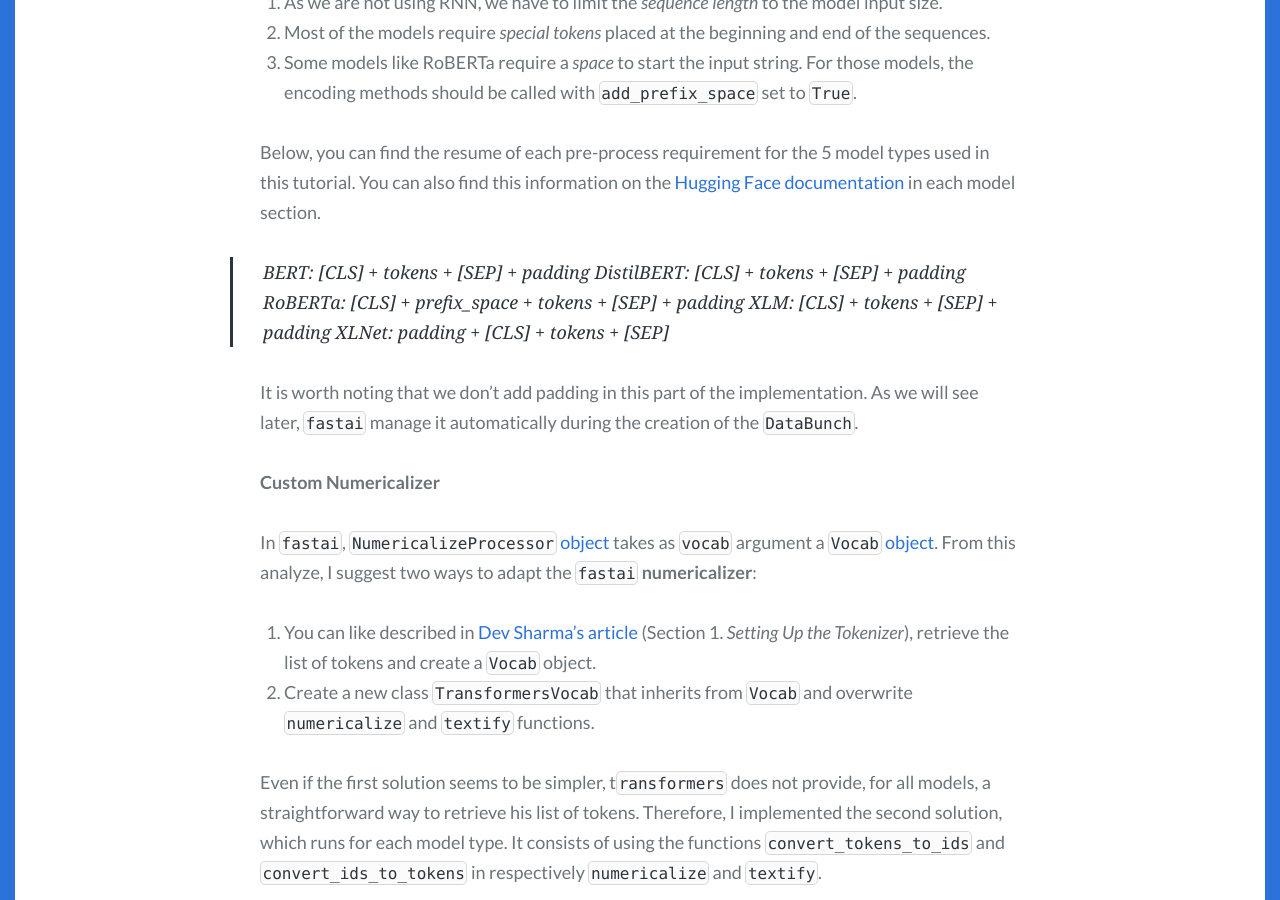
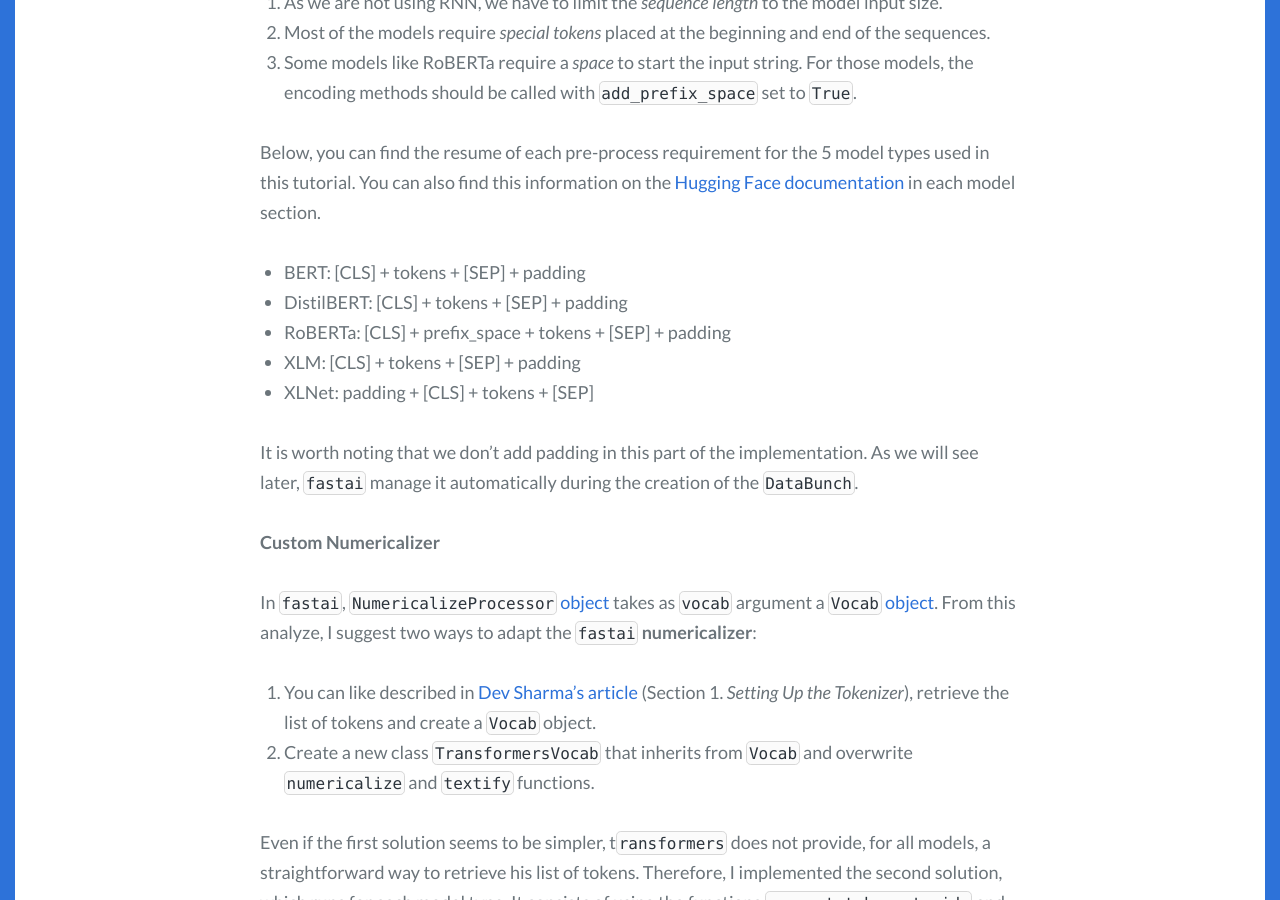
Before and after one commit to maximilienroberti/Scriptor-blog, a Jekyll site: the page built from _posts/2019-12-08-fastai-with-🤗transformers-bert-roberta-xlnet-xlm-distilbert.md, in a window 1280 px wide and 900 px high, scrolled down 6759 px. Built offline with Jekyll 4.4.1, drawn with Linux system fonts in a browser that asks for light colours; comment, search, counter and statistics services are not loaded.

Commit message:
Update Posts “2019-12-08-fastai-with-🤗transformers-bert-roberta-xlnet-xlm-distilbert”

```diff
--- a/_posts/2019-12-08-fastai-with-🤗transformers-bert-roberta-xlnet-xlm-distilbert.md
+++ b/_posts/2019-12-08-fastai-with-🤗transformers-bert-roberta-xlnet-xlm-distilbert.md
@@ -134,11 +134,11 @@ In this implementation, be careful about 3 things:
 
 Below, you can find the resume of each pre-process requirement for the 5 model types used in this tutorial. You can also find this information on the [Hugging Face documentation](https://huggingface.co/transformers/) in each model section.
 
->  BERT: \[CLS] + tokens + \[SEP] + padding
->  DistilBERT: \[CLS] + tokens + \[SEP] + padding
->  RoBERTa: \[CLS] + prefix_space + tokens + \[SEP] + padding
->  XLM: \[CLS] + tokens + \[SEP] + padding
->  XLNet: padding + \[CLS] + tokens + \[SEP]
+*  BERT: \[CLS] + tokens + \[SEP] + padding
+*  DistilBERT: \[CLS] + tokens + \[SEP] + padding
+*  RoBERTa: \[CLS] + prefix_space + tokens + \[SEP] + padding
+*  XLM: \[CLS] + tokens + \[SEP] + padding
+*  XLNet: padding + \[CLS] + tokens + \[SEP]
 
 It is worth noting that we don’t add padding in this part of the implementation.
 As we will see later, `fastai` manage it automatically during the creation of the `DataBunch`.
```
